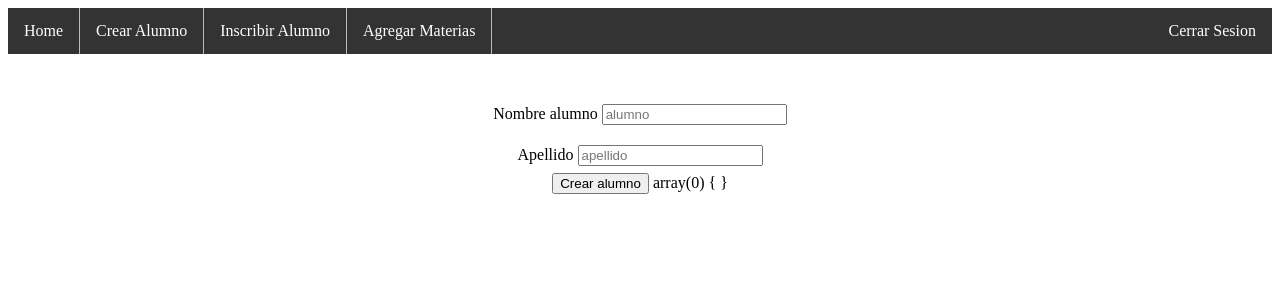
After one commit to javier-altmann/desarrollo-seguro-tp-1, a PHP site: page /Views/crear_alumno.php in a window 1280 px wide. The commit adds this page. Shown: the top 300 px of the page. Run offline with PHP 8.4, Linux system fonts and the light colour scheme.

Commit message:
Cambios en config de bd y alta de alumnos
Finalizo el alta de alumnos (Pantalla secretaria).

```diff
--- a/Helper/dbhelper.php
+++ b/Helper/dbhelper.php
@@ -4,7 +4,8 @@ class DBHelper {
 	private static $con;
 
 	private static function connect() {
-		require_once "db_config.php";
+		require_once "database.php";
+
 		try {
 		    //self::$con = new PDO('mysql:unix_socket=/Applications/MAMP/tmp/mysql/mysql.sock;dbname='.$database, $username, $password);
             self::$con = new PDO('mysql:host='.$hostname.';dbname='.$database, $username, $password);
@@ -16,11 +17,11 @@ class DBHelper {
 	}
 
 
-    public static function crearCuenta($email, $nombre, $apellido, $password)
+    public static function crearAlumno($nombre, $apellido)
 	{
 		self::connect();
-        $password = md5($password);
-		$sql = "INSERT INTO usuarios (email, nombre, apellido, pass) VALUES ('$email','$nombre','$apellido','$password')";
+
+		$sql = "INSERT INTO alumno (nombre,apellido) VALUES ('$nombre','$apellido')";
 
 
         self::$con->exec($sql);
--- /dev/null
+++ b/Views/crear_alumno.php
@@ -0,0 +1,44 @@
+<!DOCTYPE html>
+<html lang="en">
+<head>
+    <meta charset="UTF-8">
+    <title>Secretaria</title>
+
+    <link rel="stylesheet" href="../css/grid.css">
+
+
+</head>
+
+<header>
+     <? include 'menu_secreteria.php'; ?>
+</header>
+<body>
+   <form action="crear_alumno.php" method="POST">
+   <section style="text-align: center; margin-top:50px;">
+
+    <div class="col-8">
+        <label>Nombre alumno</label>
+        <input type="text" name="nombre" placeholder="alumno"/>
+    </div>
+
+    <div class="col-8" style="margin-top:20px;">
+        <label>Apellido</label>
+        <input type="text" name="apellido" placeholder="apellido"/>
+    </div>
+
+    <input type="submit" name="crear_alumno" value="Crear alumno" style="margin-top:7px";>
+
+   <? var_dump($_POST) ?>
+
+    </section>
+     </form>
+
+</body>
+</html>
+  <?php
+           require_once '../Helper/dbhelper.php';
+           if (isset($_POST["crear_alumno"])) {
+              DBHelper::crearAlumno($_POST['nombre'], $_POST['apellido']);
+           }
+
+          ?>
--- a/Views/menu_secreteria.php
+++ b/Views/menu_secreteria.php
@@ -3,7 +3,7 @@
 </head>
 
  <ul>
-  <li><a class="active" href="#home">Home</a></li>
+  <li><a class="" href="#home">Home</a></li>
   <li><a href="#news">Crear Alumno</a></li>
   <li><a href="#contact">Inscribir Alumno</a></li>
   <li><a href="#contact">Agregar Materias</a></li>
```
Also changed, not shown: Helper/database.php (added, +7 -0 lines), database/database.php (deleted, +0 -7 lines).
